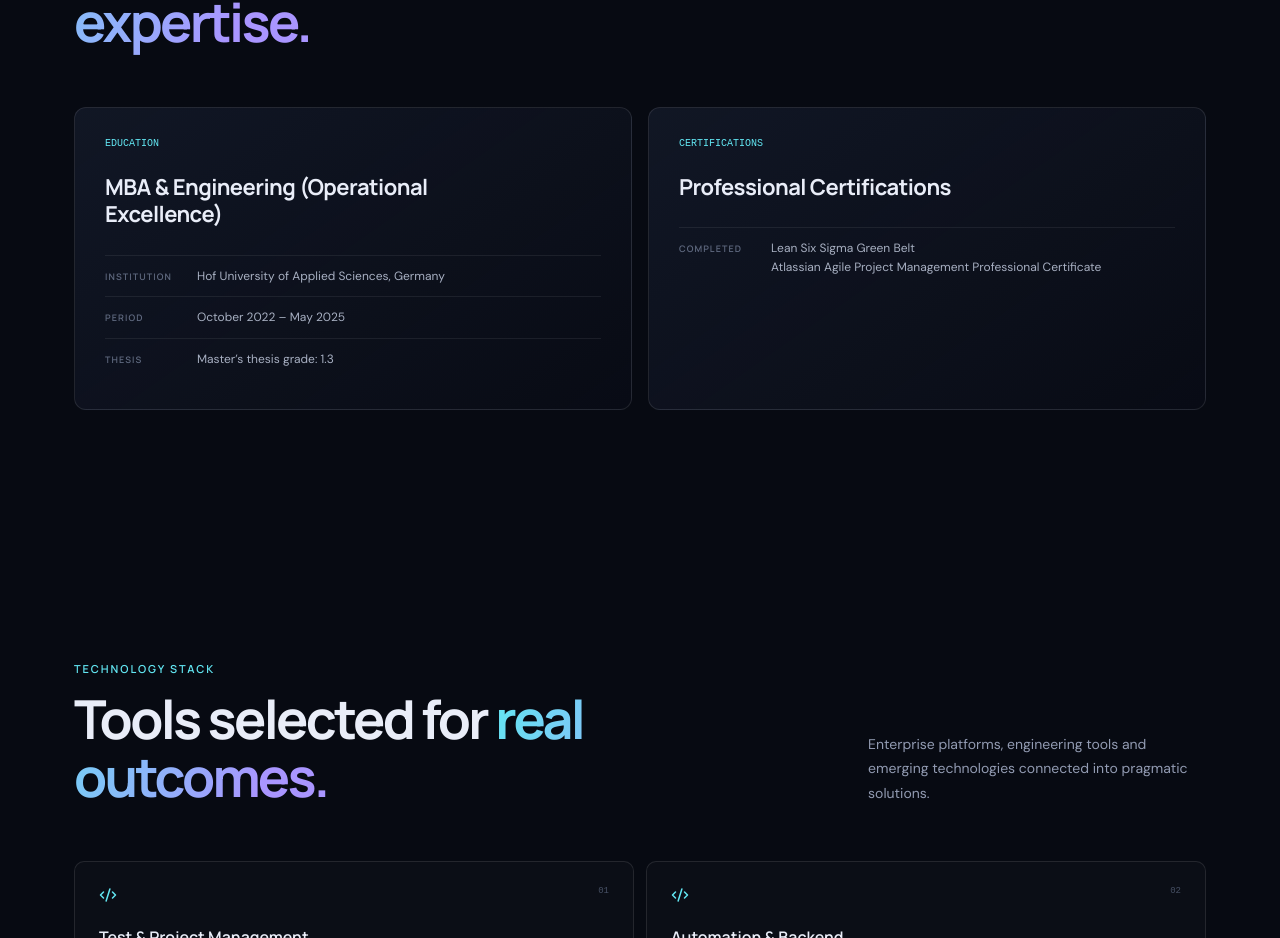
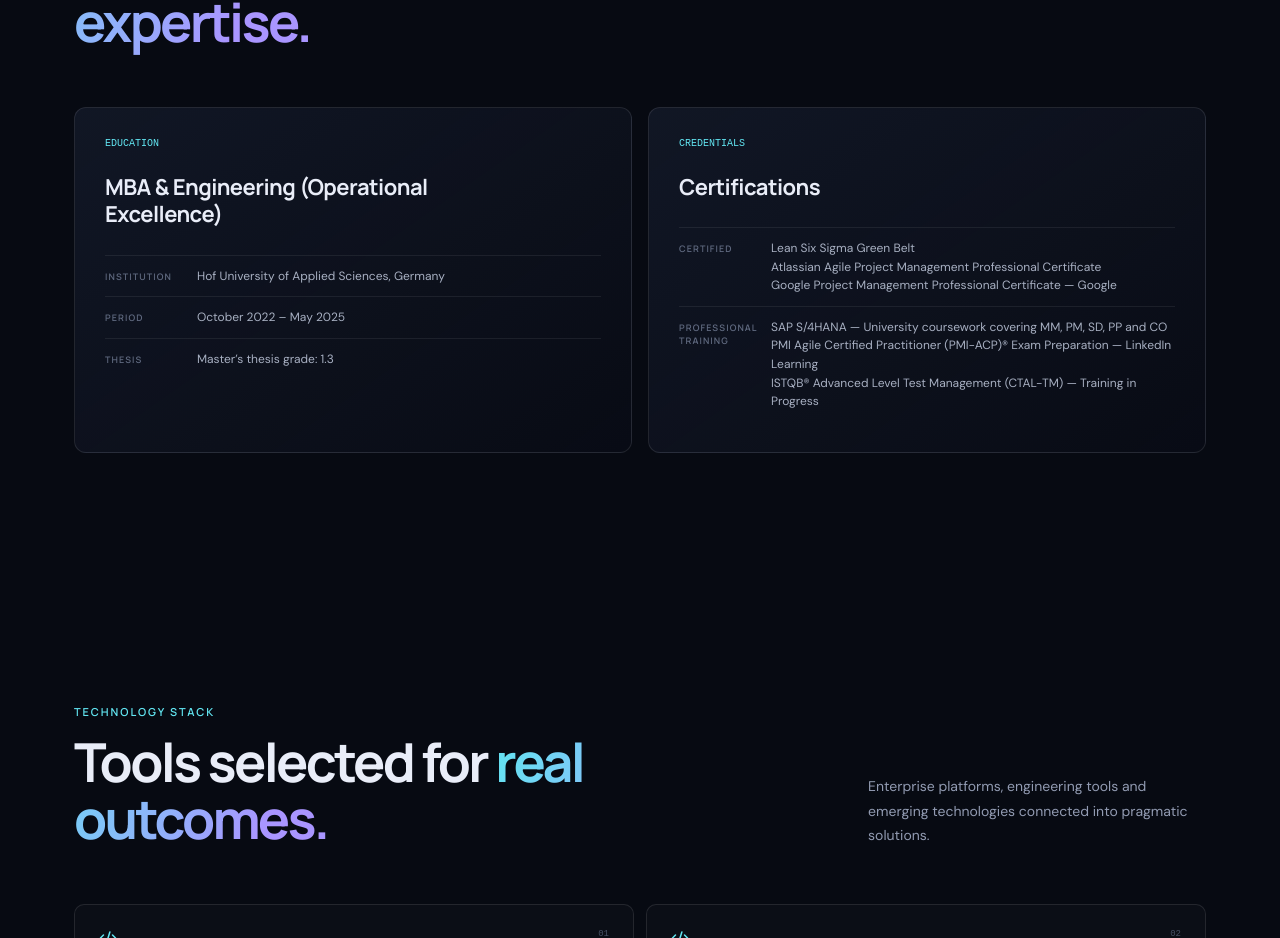
Before and after one commit to APanchawate/portfolio, a React (Vite) app: page / in a window 1280 px wide. Shown: the part 7822-8760 px from the top of the page. Built offline with nearby package versions, Linux system fonts and the light colour scheme.

Commit message:
Strengthen leadership and professional credentials

```diff
--- a/src/App.tsx
+++ b/src/App.tsx
@@ -116,7 +116,7 @@
         <div className="section-head"><div><p className="kicker">EDUCATION & CERTIFICATIONS</p><h2>Academic foundation. <em>Applied expertise.</em></h2></div></div>
         <div className="case-grid">
           <article className="case"><div className="case-top"><span>EDUCATION</span></div><h3>MBA & Engineering (Operational Excellence)</h3><dl><div><dt>Institution</dt><dd>Hof University of Applied Sciences, Germany</dd></div><div><dt>Period</dt><dd>October 2022 – May 2025</dd></div><div><dt>Thesis</dt><dd>Master’s thesis grade: 1.3</dd></div></dl></article>
-          <article className="case"><div className="case-top"><span>CERTIFICATIONS</span></div><h3>Professional Certifications</h3><dl><div><dt>Completed</dt><dd>Lean Six Sigma Green Belt<br/>Atlassian Agile Project Management Professional Certificate</dd></div></dl></article>
+          <article className="case"><div className="case-top"><span>CREDENTIALS</span></div><h3>Certifications</h3><dl><div><dt>Certified</dt><dd>Lean Six Sigma Green Belt<br/>Atlassian Agile Project Management Professional Certificate<br/>Google Project Management Professional Certificate — Google</dd></div><div><dt>Professional Training</dt><dd>SAP S/4HANA — University coursework covering MM, PM, SD, PP and CO<br/>PMI Agile Certified Practitioner (PMI-ACP)® Exam Preparation — LinkedIn Learning<br/>ISTQB® Advanced Level Test Management (CTAL-TM) — Training in Progress</dd></div></dl></article>
         </div>
       </section>
 
```
